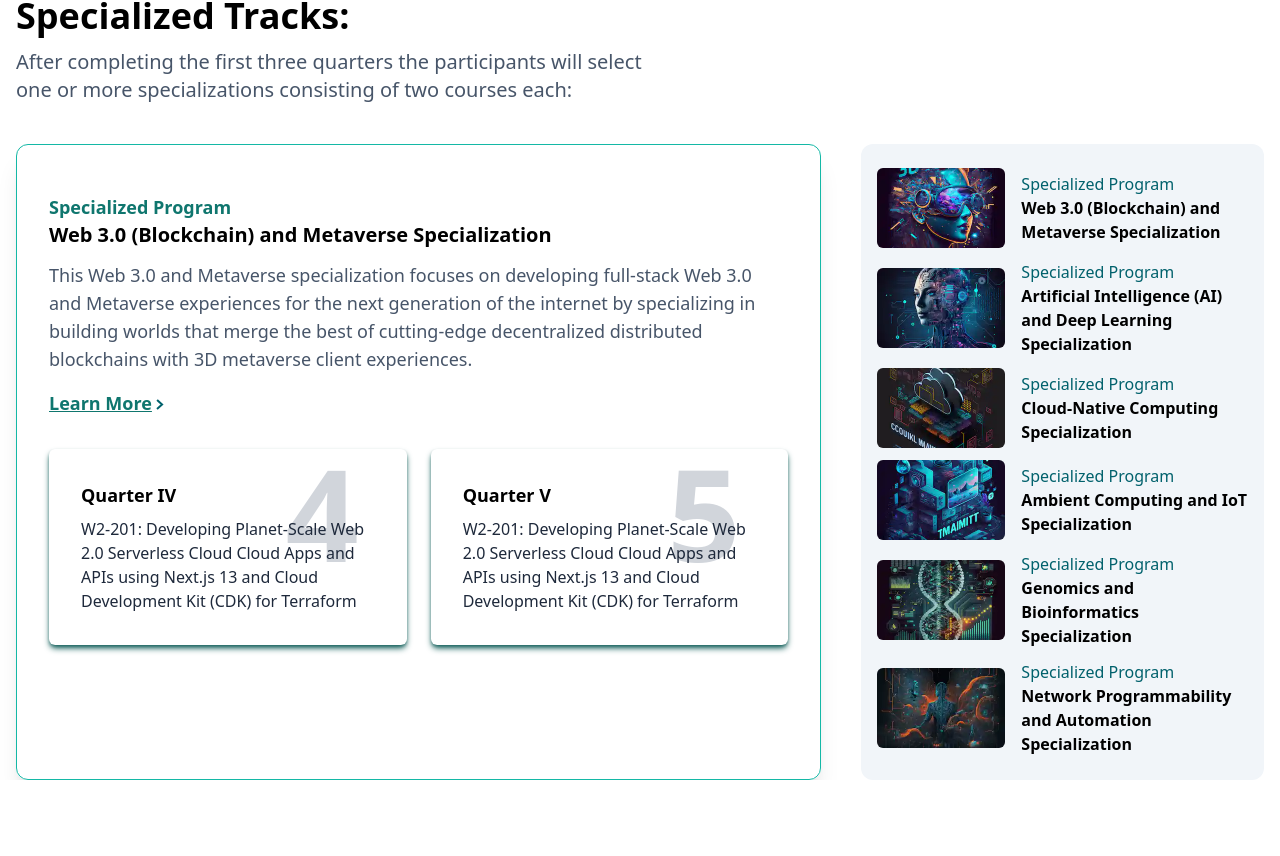
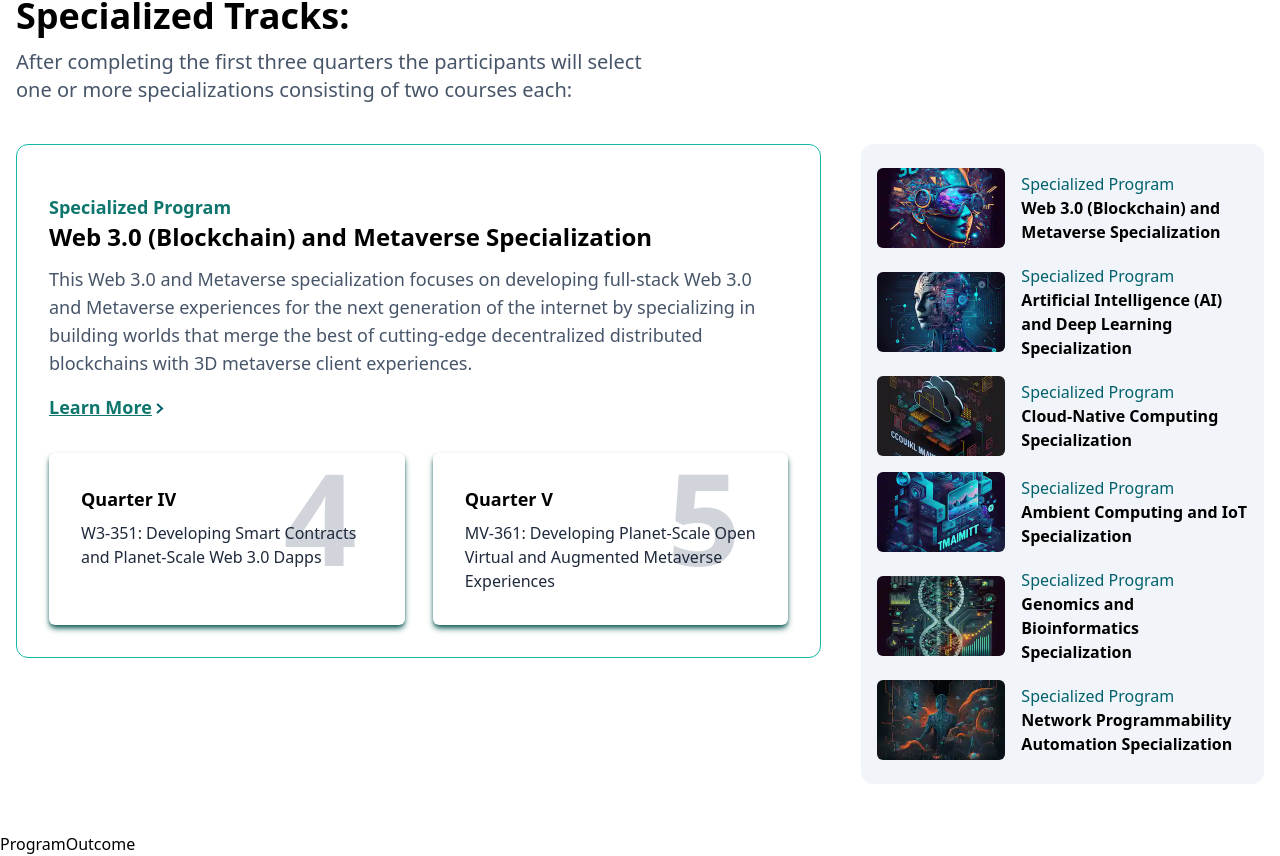
Before and after one commit to ShahidAbbasKhan/Panaversedao-website, a Next.js app in the folder panaversedao/: page / in a window 1280 px wide. Shown: the part 1245-2101 px from the top of the page. Before the commit the page ends 2025 px from the top, so only its background shows below. Built offline with nearby package versions, Linux system fonts and the light colour scheme.

Commit message:
minor changes

```diff
--- a/panaversedao/src/app/page.tsx
+++ b/panaversedao/src/app/page.tsx
@@ -1,7 +1,7 @@
 import CoreTracks from "@/componets/sections/CoreTracks";
 import Hero from "@/componets/sections/Hero";
 import SpecializedTracks from "@/componets/sections/SpecializedTracks";
-import React from "react";
+import ProgramOutcome from "@/componets/sections/ProgramOutcome";
 
 export default function Home() {
   return (
@@ -13,6 +13,8 @@ export default function Home() {
         <CoreTracks />
         {/* Specialized Tracks */}
         <SpecializedTracks />
+        {/* Outcome Track */}
+        <ProgramOutcome />
       </main>
     </>
   );
--- a/panaversedao/src/componets/layout/Header.tsx
+++ b/panaversedao/src/componets/layout/Header.tsx
@@ -4,8 +4,9 @@ import Link from "next/link";
 import Wrapper from "@/componets/shared/Wrapper";
 const Header = () => {
   return (
+    <header className="sticky top-0 z-10 bg-white ">
       <Wrapper>
-      <header className=" sticky top-0 flex justify-between  bg-white  py-2 items-center">
+        <div className="flex justify-between py-2 items-center">
           {/* Panaverse Logo  */}
           <Link href="/">
             <Image src={Logo} alt="Panaverse Logo" />
@@ -19,8 +20,9 @@ const Header = () => {
               <Link href="/Courses">Courses</Link>
             </li>
           </ul>
+        </div>
+      </Wrapper>
     </header>
-    </Wrapper>
   );
 };
 
--- /dev/null
+++ b/panaversedao/src/componets/sections/ProgramOutcome.tsx
@@ -0,0 +1,5 @@
+const ProgramOutcome = () => {
+  return <div className="mt-12">ProgramOutcome</div>;
+};
+
+export default ProgramOutcome;
--- a/panaversedao/src/componets/sections/SpecializedTracks.tsx
+++ b/panaversedao/src/componets/sections/SpecializedTracks.tsx
@@ -7,22 +7,63 @@ import Wrapper from "@/componets/shared/Wrapper";
 import programsData from "@/data/ProgramData";
 import Image from "next/image";
 import TrackHeader from "@/componets/sub-sections/TrackHeader";
-import TrackLeft from "@/componets/sub-sections/TrackLeft";
+import QuarterBox from "@/componets/shared/QuarterBox";
 const SpecializedTracks = () => {
-  const [selectedItem, UpdataeSelectedItem] = useState("wmd");
+  const [selectedItem, UpdataeSelectedItem] = useState("web3");
+  const selectedItemData = programsData.find(
+    (item) => selectedItem === item.slug
+  );
   return (
     <section>
       <Wrapper>
         {/* Header */}
         <TrackHeader />
-        <div className="mt-10 flex gap-x-10 gap-y-4">
+        <div className="mt-10 flex flex-col-reverse lg:flex-row gap-x-10 gap-y-4">
           {/* Content Left */}
-          <TrackLeft />
+          <div className="rounded-xl sticky top-24  self-start border border-teal-500 py-8 px-8 basis-8/12">
+            <h4 className="text-teal-700 font-bold text-lg mt-4">
+              Specialized Program
+            </h4>
+            <h2 className="text-2xl font-bold">{selectedItemData?.header}</h2>
+            <p className="text-lg text-slate-600 mt-3">
+              {selectedItemData?.description}
+            </p>
+            <button className="text-lg text-teal-700 mt-4 font-bold underline flex gap-x-1  items-baseline">
+              Learn More
+              <svg
+                width="8"
+                height="11"
+                viewBox="0 0 8 11"
+                fill="none"
+                xmlns="http://www.w3.org/2000/svg"
+              >
+                <path
+                  d="M1.00006 10.0368L6.06801 5.57117L1.09503 0.999994"
+                  stroke="#00616C"
+                  stroke-width="2"
+                />
+              </svg>
+            </button>
+            <div className="flex flex-col  gap-7 mt-8 md:flex-row ">
+              {selectedItemData?.quarters.map((item) => {
+                return (
+                  <QuarterBox
+                    key={item.numb}
+                    descrp={item.details}
+                    header={item.header}
+                    numb={item.numb}
+                    haveBorder={false}
+                  />
+                );
+              })}
+            </div>
+          </div>
           {/* Content Right */}
-          <div className=" basis-4/12 py-6 px-4 space-y-3  rounded-xl bg-slate-100 ">
+          <div className=" basis-4/12 py-6 px-4 space-y-4  rounded-xl bg-slate-100 ">
             {programsData.map((item) => {
               return (
                 <div
+                  onClick={() => UpdataeSelectedItem(item.slug)}
                   key={item.slug}
                   className="gap-x-4 flex items-center cursor-pointer "
                 >
@@ -30,7 +71,7 @@ const SpecializedTracks = () => {
                     <Image
                       src={item.image}
                       alt={item.header}
-                      className="h-20 w-32 object-cover rounded-md "
+                      className="h-20 w-32 object-cover rounded-md hover:scale-105  "
                     />
                   </div>
                   <div>
--- a/panaversedao/src/componets/sub-sections/TrackLeft.tsx
+++ /dev/null
@@ -1,55 +0,0 @@
-import React from "react";
-import QuarterBox from "@/componets/shared/QuarterBox";
-const TrackLeft = () => {
-  return (
-    <div className="rounded-xl shadow-xl border border-teal-500 py-8 px-8 basis-8/12">
-      <h4 className="text-teal-700 font-bold text-lg mt-4">
-        Specialized Program
-      </h4>
-      <h2 className="text-xl font-bold">
-        Web 3.0 (Blockchain) and Metaverse Specialization
-      </h2>
-      <p className="text-lg text-slate-600 mt-3">
-        This Web 3.0 and Metaverse specialization focuses on developing
-        full-stack Web 3.0 and Metaverse experiences for the next generation of
-        the internet by specializing in building worlds that merge the best of
-        cutting-edge decentralized distributed blockchains with 3D metaverse
-        client experiences.
-      </p>
-      <button className="text-lg text-teal-700 mt-4 font-bold underline flex gap-x-1  items-baseline">
-        Learn More
-        <svg
-          width="8"
-          height="11"
-          viewBox="0 0 8 11"
-          fill="none"
-          xmlns="http://www.w3.org/2000/svg"
-        >
-          <path
-            d="M1.00006 10.0368L6.06801 5.57117L1.09503 0.999994"
-            stroke="#00616C"
-            stroke-width="2"
-          />
-        </svg>
-      </button>
-      <div className="flex gap-x-6 mt-8">
-        <QuarterBox
-          descrp="W2-201: Developing Planet-Scale Web 2.0 Serverless Cloud Cloud Apps and APIs using Next.js 13
-                 and Cloud Development Kit (CDK) for Terraform"
-          header="Quarter IV"
-          numb={4}
-          haveBorder={false}
-        />
-        <QuarterBox
-          descrp="W2-201: Developing Planet-Scale Web 2.0 Serverless Cloud Cloud Apps and APIs
-              using Next.js 13 and Cloud Development Kit (CDK) for Terraform"
-          header="Quarter V"
-          numb={5}
-          haveBorder={false}
-        />
-      </div>
-    </div>
-  );
-};
-
-export default TrackLeft;
--- a/panaversedao/src/data/ProgramData.tsx
+++ b/panaversedao/src/data/ProgramData.tsx
@@ -107,7 +107,7 @@ const programsData = [
   },
   {
     slug: "npa",
-    header: "Network Programmability and Automation Specialization",
+    header: "Network Programmability Automation Specialization",
     description:
       "More than ever, network engineers are finding it challenging to complete their duties entirely manually. Network automation is now crucial due to new protocols, technologies, delivery models, and the requirement for enterprises to become more adaptable and agile. This course teaches network engineers how to automate systems with code using a variety of technologies and tools, including Linux, Python, APIs, and Git.",
     image: NetworkImage,
```
Lines whose indentation alone changed are shown as unchanged.
